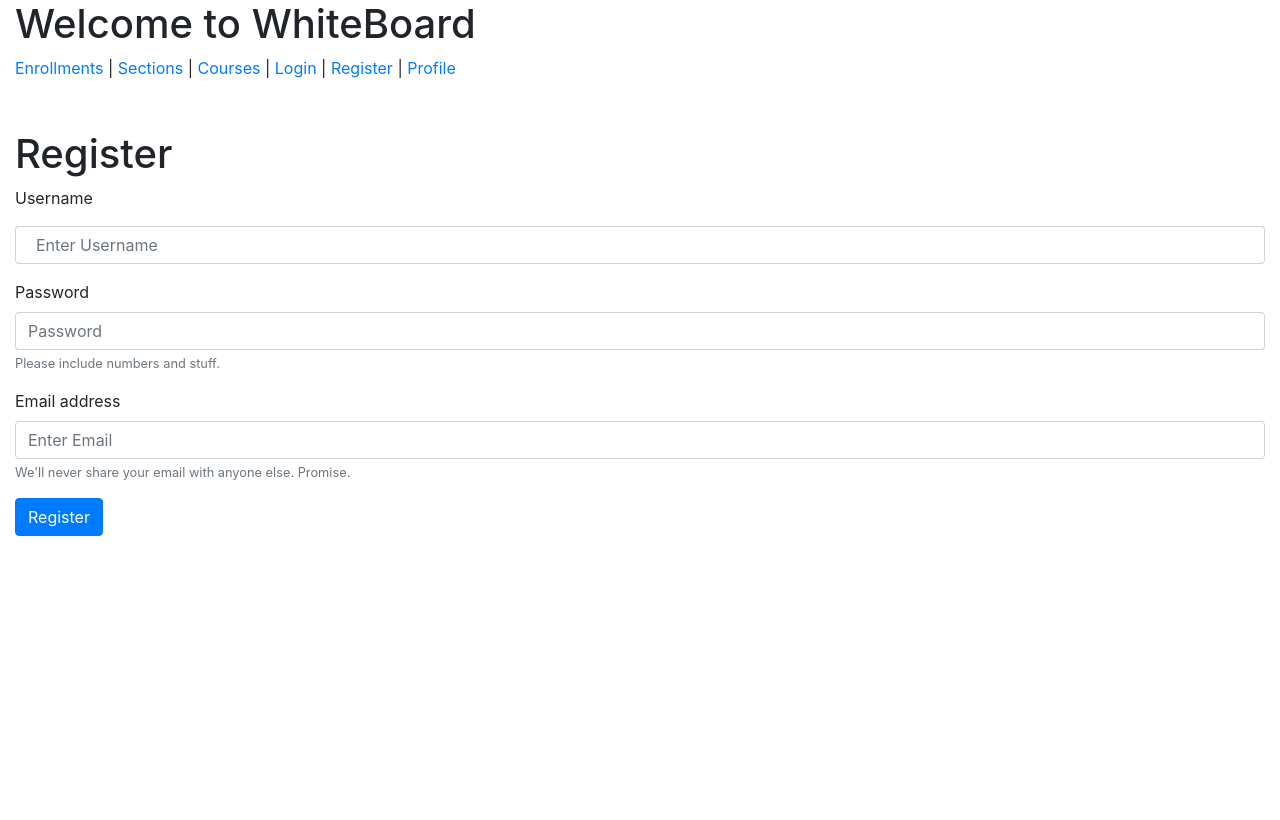
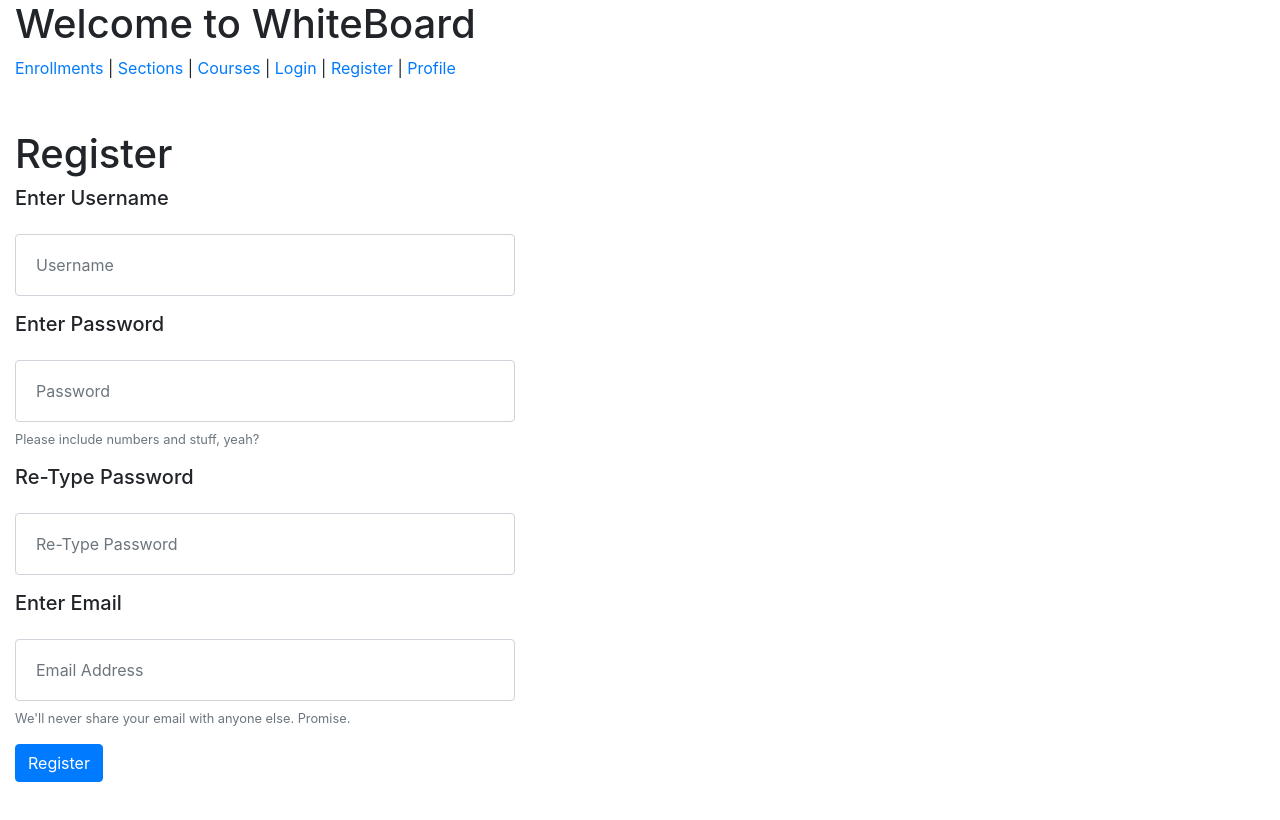
Before and after one commit to cwaj400/angular-webdev-summer, an Angular app: page /register in a window 1280 px wide. Shown: the top 820 px of the page. Built offline with nearby package versions, Linux system fonts and the light colour scheme.

Commit message:
can now register

```diff
--- a/src/app/course-navigator/course-navigator.component.html
+++ b/src/app/course-navigator/course-navigator.component.html
@@ -7,7 +7,6 @@
       <div class="card">
         <div class="card-body">
           <h5 class="card-title">{{course.title}}</h5>
-          <p class="card-text"> Insert card text here!</p>
           <a href="" class="btn btn-success" (click)="enroll(course)"> Enroll </a>
           <a href="#" class="btn btn-dark" (click)="seeContents(course)"> See Contents </a>
         </div>
--- a/src/app/course-navigator/course-navigator.component.ts
+++ b/src/app/course-navigator/course-navigator.component.ts
@@ -1,6 +1,7 @@
 import { Component, OnInit } from '@angular/core';
 import {CourseServiceClient} from '../services/course.service.client';
 import {Course} from '../models/course.model.client';
+import {SectionServiceClient} from '../services/section.service.client';
 
 @Component({
   selector: 'app-course-navigator',
@@ -13,7 +14,7 @@ export class CourseNavigatorComponent implements OnInit {
   selectedCourse = {};
   selectedModule = {};
 
-  constructor(private courseService: CourseServiceClient) { }
+  constructor(private courseService: CourseServiceClient, private sectionService: SectionServiceClient) { }
 
   selectCourse(course) {
     this.selectedCourse = course;
@@ -22,6 +23,12 @@ export class CourseNavigatorComponent implements OnInit {
   selectModule(module) {
     this.selectedModule = module;
   }
+  enroll(course) {
+    /*
+TODO: student id, section id, course?
+     this.sectionService.enroll()
+*/
+  }
   ngOnInit() {
     this.courseService
       .findAllCourses()
--- a/src/app/login/login.component.css
+++ b/src/app/login/login.component.css
@@ -0,0 +1,21 @@
+input[type=text] {
+  width: 40%;
+  padding: 30px 20px;
+  margin: 8px 0;
+}
+
+input[type=password] {
+  width: 40%;
+  padding: 30px 20px;
+  margin: 8px 0;
+}
+
+.btn {
+  width: 20%;
+  padding: 5px 3px;
+  margin: 8px 0;
+}
+
+#details {
+  margin: 50px auto;
+}
--- a/src/app/login/login.component.html
+++ b/src/app/login/login.component.html
@@ -1,14 +1,14 @@
-<div>
-  <h2>Login</h2>
-  <input [(ngModel)]="username" class="form-control" placeholder="Username"/>
-  <input [(ngModel)]="password" class="form-control" placeholder="Password"/>
+<div id="details">
+  <h1>Login</h1>
+  <input [(ngModel)]="username" class="form-control" placeholder="Username" type="text"/>
+  <input [(ngModel)]="password" class="form-control" placeholder="Password" type="password"/>
   <button (click)="login(username, password)" class="btn btn-primary btn-block">
     Login
   </button>
   <div>
     <h6>Is an account something you would like?</h6>
   </div>
-  <button (click)="goToRegister()" class="btn btn-success" href="../register/register.component.html" role="button">
+  <button (click)="goToRegister(username, password)" class="btn btn-success" href="../register/register.component.html" role="button" type="button">
     Register
   </button>
 </div>
--- a/src/app/login/login.component.ts
+++ b/src/app/login/login.component.ts
@@ -1,4 +1,4 @@
-import { Component, OnInit } from '@angular/core';
+import {Component, OnInit} from '@angular/core';
 import {UserServiceClient} from '../services/user.service.client';
 import {Router} from '@angular/router';
 
@@ -13,16 +13,23 @@ export class LoginComponent implements OnInit {
   password: String;
 
   constructor(private router: Router,
-              private userService: UserServiceClient) { }
+              private userService: UserServiceClient) {
+  }
 
   login = (username, password) => {
+    if (username && password !== undefined) {
       const user = {
         username: username,
         password: password
       };
       this.userService.login(user)
         .then(u => this.router.navigate(['profile']));
+    } else {
+      alert('Looks like you forgot to fill in some fields');
     }
+  };
+
+
   ngOnInit() {
   }
 
--- /dev/null
+++ b/src/app/models/user.model.client.ts
@@ -0,0 +1,5 @@
+export class User {
+  username: String;
+  password: String;
+  email: String;
+}
--- a/src/app/profile/profile.component.html
+++ b/src/app/profile/profile.component.html
@@ -1 +1,28 @@
 <h1>Welcome to Profile</h1>
+
+<p>Here Are Your Details</p>
+<!--<form id="details">-->
+  <!--<h1>Username</h1>-->
+  <!--<div class="form-group">-->
+    <!--<label for="userName">Username</label>-->
+    <!--<input *For type="text" class="form-control" id="userName" placeholder="Enter Username">-->
+  <!--</div>-->
+  <!--<div class="form-group">-->
+    <!--<label for="exampleInputPassword1">Password</label>-->
+    <!--<input [(ngModel)]="password" type="password" class="form-control" id="exampleInputPassword1" placeholder="Password">-->
+    <!--<small id="smallPassword" class="form-text text-muted">Please include numbers and stuff.</small>-->
+  <!--</div>-->
+
+  <!--<div class="form-group">-->
+    <!--<label for="exampleInputPassword1">Please Re-Type Password</label>-->
+    <!--<input [(ngModel)]="password2" type="password" class="form-control" id="password2" placeholder="Re-Type Password">-->
+  <!--</div>-->
+
+  <!--<div class="form-group">-->
+    <!--<label for="exampleInputEmail1">Email address</label>-->
+    <!--<input type="email" class="form-control" id="exampleInputEmail1" aria-describedby="emailHelp" [(ngModel)]="email"-->
+           <!--placeholder="Enter Email">-->
+    <!--<small id="emailHelp" class="form-text text-muted">We'll never share your email with anyone else. Promise.</small>-->
+  <!--</div>-->
+  <!--<button type="submit" class="btn btn-primary" (click)="register(username, password, email)">Register</button>-->
+<!--</form>-->
--- a/src/app/register/register.component.css
+++ b/src/app/register/register.component.css
@@ -1,10 +1,21 @@
 #details {
-  margin-top: 50px;
+  margin: 50px auto;
 }
 
 input[type=text] {
-  width: 100%;
-  padding: 12px 20px;
-  margin: 8px 0;
-  box-sizing: border-box;
+  width: 40%;
+  padding: 30px 20px;
+  margin: 8px 0px;
 }
+
+input[type=password] {
+  width: 40%;
+  padding: 30px 20px;
+  margin: 8px 0px;
+}
+
+input[type=email] {
+  width: 40%;
+  padding: 30px 20px;
+  margin: 8px 0px;
+}
--- a/src/app/register/register.component.html
+++ b/src/app/register/register.component.html
@@ -1,19 +1,28 @@
 <form id="details">
   <h1>Register</h1>
   <div class="form-group">
-    <label for="userName">Username</label>
-    <input type="text" class="form-control" id="userName" placeholder="Enter Username">
+    <label for="userName"><h5>Enter Username</h5></label>
+    <input [(ngModel)]="username" type="text" class="form-control" id="userName" placeholder="Username"
+           name="username">
   </div>
   <div class="form-group">
-    <label for="exampleInputPassword1">Password</label>
-    <input type="password" class="form-control" id="exampleInputPassword1" placeholder="Password">
-    <small id="smallPassword" class="form-text text-muted">Please include numbers and stuff.</small>
+    <label for="exampleInputPassword1"><h5>Enter Password</h5></label>
+    <input [(ngModel)]="password" type="password" class="form-control" id="exampleInputPassword1" placeholder="Password"
+           name="password">
+    <small id="smallPassword" class="form-text text-muted">Please include numbers and stuff, yeah?</small>
   </div>
+
   <div class="form-group">
-    <label for="exampleInputEmail1">Email address</label>
-    <input type="email" class="form-control" id="exampleInputEmail1" aria-describedby="emailHelp"
-           placeholder="Enter Email">
+    <label for="exampleInputPassword1"><h5>Re-Type Password</h5></label>
+    <input [(ngModel)]="password2" type="password" class="form-control" id="password2" placeholder="Re-Type Password"
+           name="password2">
+  </div>
+
+  <div class="form-group">
+    <label for="exampleInputEmail1"><h5>Enter Email</h5></label>
+    <input type="email" class="form-control" id="exampleInputEmail1" aria-describedby="emailHelp" [(ngModel)]="email"
+           placeholder="Email Address" name="email">
     <small id="emailHelp" class="form-text text-muted">We'll never share your email with anyone else. Promise.</small>
   </div>
-  <button type="submit" class="btn btn-primary">Register</button>
+  <button type="submit" class="btn btn-primary" (click)="register(username, password, password2, email)">Register</button>
 </form>
--- a/src/app/register/register.component.ts
+++ b/src/app/register/register.component.ts
@@ -1,5 +1,7 @@
-import { Component, OnInit } from '@angular/core';
+import {Component, OnInit} from '@angular/core';
 import {pureArrayDef} from '@angular/core/src/view';
+import {Router} from '@angular/router';
+import {UserServiceClient} from '../services/user.service.client';
 
 @Component({
   selector: 'app-register',
@@ -8,9 +10,42 @@ import {pureArrayDef} from '@angular/core/src/view';
 })
 export class RegisterComponent implements OnInit {
 
-  constructor() { }
+  username: String;
+  password: String;
+  password2: String;
+  email: String;
+
+  constructor(private router: Router,
+              private userService: UserServiceClient) {
+  }
 
   ngOnInit() {
   }
 
+  register = (username, password, password2, email) => {
+    console.log('registering user: ' + username, password, email);
+    console.log('email: ' + email);
+
+    if (username && password && email !== undefined) {
+      if (password === password2) {
+        const user = {
+          username: username,
+          password: password,
+          email: email,
+        };
+        const promise = this.userService.register(user)
+          .then(status => {
+            if (status === 200) {
+              this.router.navigate(['profile']);
+            } else {
+              alert('That user already exists - IDENTITY THEFT IS NOT A JOKE, JIM');
+            }
+          });
+      } else {
+        alert('passwords much match');
+      }
+    } else {
+      alert('oops - looks like you forgot to fill in some fields');
+    }
+  };
 }
--- a/src/app/services/user.service.client.ts
+++ b/src/app/services/user.service.client.ts
@@ -10,13 +10,13 @@ export class UserServiceClient {
         'content-type': 'application/json'
       },
       body: JSON.stringify(user)
-    });
+    }).then(response => response.status);
 
   currentUser = () =>
     fetch('http://localhost:3000/api/profile', {
       method: 'get',
       credentials: 'include'
-    }).then(response => response.json());
+    }).then(response => response.json())
 
   register = (user) =>
     fetch('http://localhost:3000/api/register', {
@@ -25,7 +25,8 @@ export class UserServiceClient {
       headers: {
         'content-type': 'application/json'
       }, body: JSON.stringify(user)
-    });
+    }).then(response => response.status);
+
   logout = () =>
     fetch('http://localhost:3000/api/logout', {
       method: 'post',
```
Also changed, not shown: src/app/profile/profile.component.ts (+9 -2 lines). Lines whose indentation alone changed are shown as unchanged.
